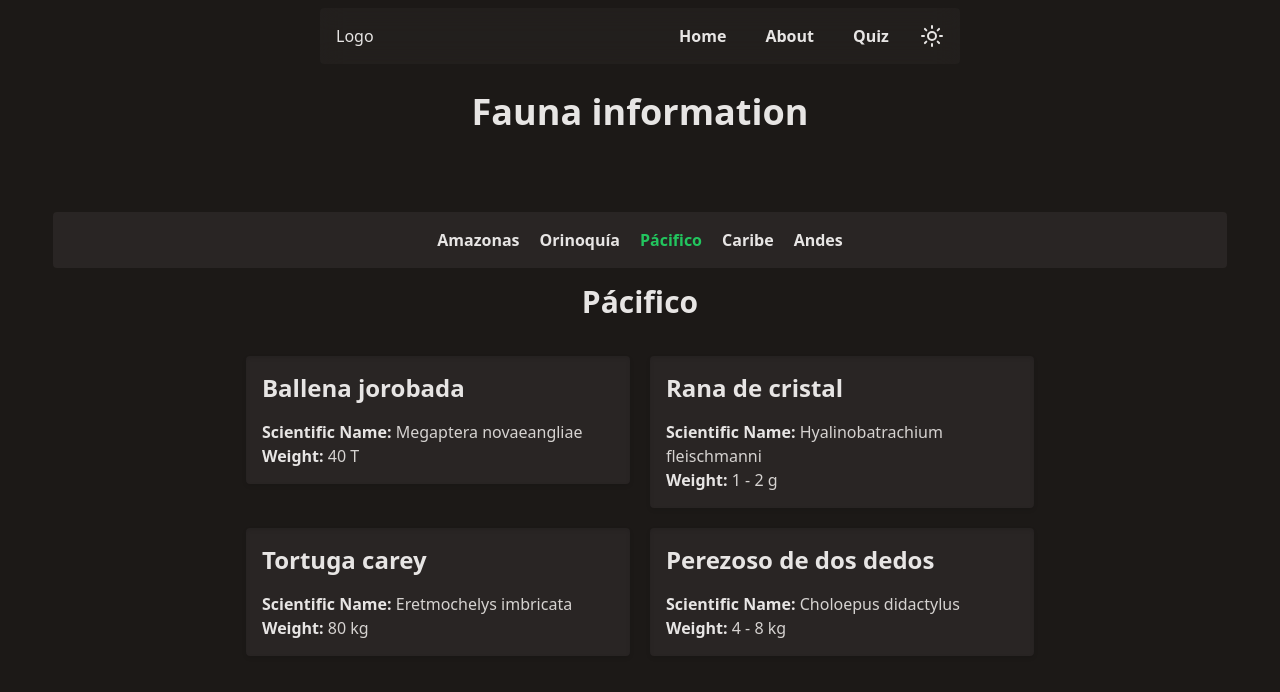
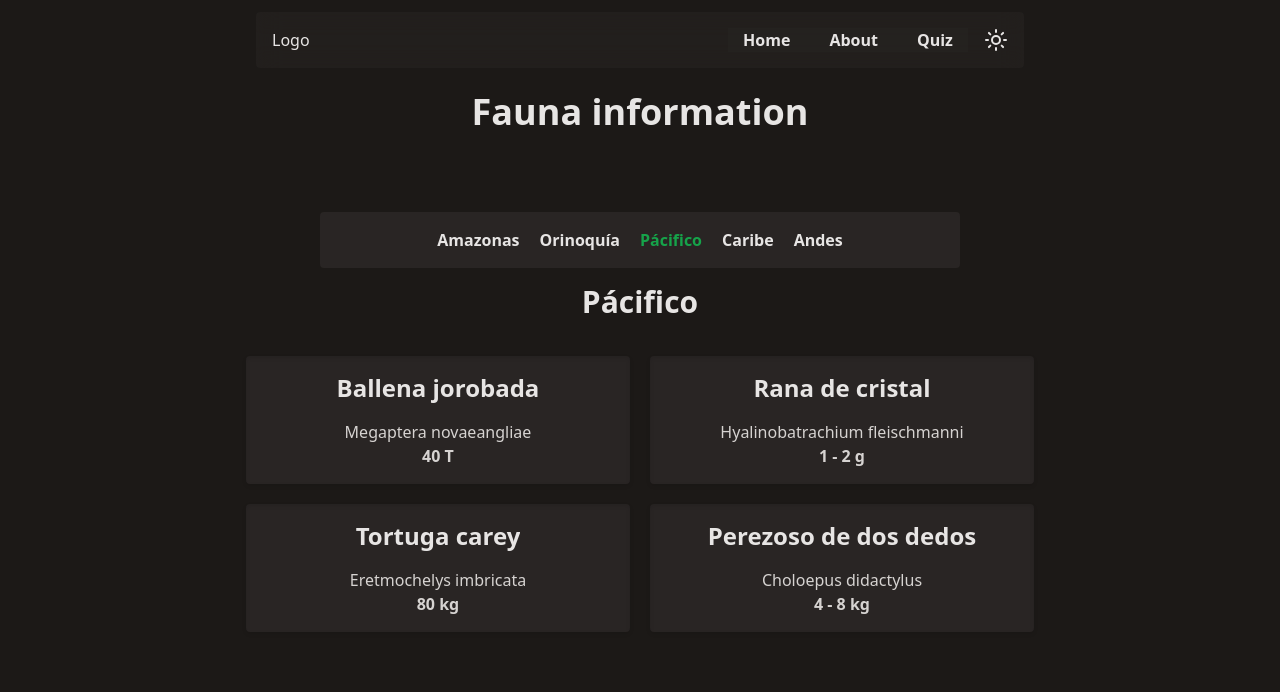
Before and after one commit to SantiagoG500/nature-time, a React (Vite) app: page / in a window 1280 px wide. Shown: the top 692 px of the page. Built offline with nearby package versions, Linux system fonts and the light colour scheme.

Commit message:
Add Theme context and update styles on home page

```diff
--- a/src/components/FilterNav.jsx
+++ b/src/components/FilterNav.jsx
@@ -1,13 +1,21 @@
 export function FilterNav ({ regionNames, currentRegion, updateRegion }) {
   return (
-    <nav className='bg-background-secondary flex justify-center gap-5 p-4 overflow-auto rounded'>
+    <nav className='
+      flex justify-center gap-5 p-4
+      md:max-w-screen-sm
+      m-auto
+      bg-background-secondary
+      overflow-auto
+      rounded
+    '
+    >
       {regionNames.map((regionName) => {
         return (
           <button
             key={regionName}
             className={`
               font-semibold
-              ${currentRegion === regionName ? 'text-color-emphasis' : 'text-color-primary'}
+              ${currentRegion === regionName ? 'text-color-emphasis-600' : 'text-color-primary'}
             `}
             onClick={() => updateRegion(regionName)}
           >
--- a/src/components/Header.jsx
+++ b/src/components/Header.jsx
@@ -1,38 +1,6 @@
 import { Link } from 'react-router-dom'
-import { useRef, useState } from 'react'
-
-import { Moon, Sun } from 'lucide-react'
-
-function ToggleThemeButton () {
-  const [themeDark, setThemeDark] = useState(true)
-
-  const toggleTheme = () => {
-    const body = document.body
-
-    if (themeDark) {
-      body.classList.remove('dark')
-      body.classList.add('light')
-
-      setThemeDark(false)
-    } else {
-      body.classList.remove('light')
-      body.classList.add('dark')
-
-      setThemeDark(true)
-    }
-  }
-
-  return (
-
-    <button onClick={toggleTheme}>
-      {
-      themeDark
-        ? <Sun className='text-color-primary' />
-        : <Moon />
-    }
-    </button>
-  )
-}
+import { useRef } from 'react'
+import ToggleThemeButton from './ToggleThemeButton'
 
 export default function Header () {
   const themeButtonRef = useRef(null)
@@ -41,15 +9,35 @@ export default function Header () {
   const toggleNavVisibility = () => {
     navRef.current.classList.toggle('hidden')
   }
+  //  sticky top-2
+  //  md:w-auto md:max-w-screen-sm m-auto
 
+  // sticky top-4 left-1/2 transform -translate-x-1/2
   return (
-    <header className='flex justify-between p-4 md:w-auto md:max-w-screen-sm m-auto sticky top-2 rounded bg-background-secondary/55 backdrop-blur-md'>
+    <header className='
+      sticky top-3
+      w-11/12 max-w-screen-md
+      m-auto
+      p-4
+      flex justify-between
+      rounded
+      bg-background-secondary/55 backdrop-blur-md
+    '
+    >
       <div className=''>
         <a className='text-color-primary'>Logo</a>
       </div>
 
-      <div className='relative flex  gap-4'>
-        <nav className='hidden space-x-4 absolute right-0 top-full sm:flex sm:relative sm:top-0 ' ref={navRef}>
+      <div className='flex  gap-4'>
+        <nav
+          className='
+            hidden space-x-4 absolute right-0 top-full
+            sm:flex sm:relative sm:top-0
+            sm:bg-transparent sm:backdrop-blur-0
+            bg-background-secondary/55 backdrop-blur-md
+          '
+          ref={navRef}
+        >
           <ul className='flex flex-col items-center pt-4 pb-4 w-60 sm:flex-row sm:p-0 sm:justify-evenly gap-6'>
             <li>
               <Link
--- a/src/components/NatureCard.jsx
+++ b/src/components/NatureCard.jsx
@@ -6,15 +6,24 @@ export default function NatureCard ({ natureInfo }) {
       {natureInfo.map(val => {
         return (
           <Link key={val.scientificName} to={`/wiki?searchterm=${encodeURIComponent(val.scientificName)}`}>
-            <div className='bg-background-secondary p-4 w-96 md:w-96 rounded shadow-custom-dark'>
-              <h2 className='text-color-primary text-2xl font-bold mb-4 text-wrap truncate' key={val.name}>
+            <div
+              className={
+                `
+                  bg-background-secondary p-4 w-96 md:w-96 rounded shadow-custom-dark
+                  flex flex-col items-center
+                  hover:bg-background-emphasis-200
+                  group
+                `
+              }
+            >
+
+              <h2 className='text-color-primary text-2xl font-bold mb-4 text-wrap truncate group-hover:text-color-emphasis-900' key={val.name}>
                 {val.name}
               </h2>
-              <p className='w-fit  text-color-primary-lighter'>
-                <span className='font-bold text-color-primary'>Scientific Name:</span> {val.scientificName}
+              <p className='w-fit  text-color-primary-lighter group-hover:text-color-emphasis-900'>
+                {val.scientificName}
               </p>
-              <p className='w-fit  text-color-primary-lighter'>
-                <span className='font-bold text-color-primary'>Weight: </span>
+              <p className='w-fit  text-color-primary-lighter font-bold group-hover:text-color-emphasis-900'>
                 {val.weight}
               </p>
             </div>
--- /dev/null
+++ b/src/components/ToggleThemeButton.jsx
@@ -0,0 +1,20 @@
+import { useContext } from 'react'
+
+import { themeContext } from '../context/Theme'
+
+import { Moon, Sun } from 'lucide-react'
+
+export default function ToggleThemeButton () {
+  const { themeDark, toggleTheme } = useContext(themeContext)
+
+  return (
+
+    <button onClick={toggleTheme}>
+      {
+      themeDark
+        ? <Sun className='text-color-primary' />
+        : <Moon />
+      }
+    </button>
+  )
+}
--- /dev/null
+++ b/src/context/Theme.jsx
@@ -0,0 +1,16 @@
+import { createContext } from 'react'
+import { useToggleColor } from '../hooks/useToggleColor'
+
+export const themeContext = createContext()
+
+export function ThemeProvider ({ children }) {
+  const { themeDark, toggleTheme } = useToggleColor()
+
+  return (
+    <themeContext.Provider
+      value={{ themeDark, toggleTheme }}
+    >
+      {children}
+    </themeContext.Provider>
+  )
+}
--- /dev/null
+++ b/src/hooks/useToggleColor.js
@@ -0,0 +1,25 @@
+import { useState } from 'react'
+
+export function useToggleColor () {
+  const [themeDark, setThemeDark] = useState(true)
+
+  const toggleTheme = () => {
+    const body = document.body
+
+    if (themeDark) {
+      body.classList.remove('dark')
+      body.classList.add('light')
+
+      console.log('a')
+      setThemeDark(false)
+    } else {
+      body.classList.remove('light')
+      body.classList.add('dark')
+
+      console.log('b')
+      setThemeDark(true)
+    }
+  }
+
+  return { toggleTheme, themeDark }
+}
--- a/src/index.css
+++ b/src/index.css
@@ -2,21 +2,19 @@
 @tailwind components;
 @tailwind utilities;
 
-/* @layer base {
-  :root {
-    --color-bg-primary: 28, 25, 23;
-    --color-bg-secondary: 41, 37, 36;
-    --color-bg-tertiary: 68, 64, 60;
-
-    --color-text-primary: 231, 229, 228;
-    --color-text-secondary: 28, 25, 23;
-
-    --color-text-primary-lighter: 214, 211, 209;
-    --color-text-secondary-lighter: 41, 37, 36;
-
-    --color-text-emphasis: 34, 197, 94;
-  }
-} */
+:root {
+  --color-text-emphasis-50: 240, 253, 244;
+  --color-text-emphasis-100: 220, 252, 231;
+  --color-text-emphasis-200: 187, 247, 208;
+  --color-text-emphasis-300: 134, 239, 172;
+  --color-text-emphasis-400: 74, 222, 128;
+  --color-text-emphasis-500: 34, 197, 94;
+  --color-text-emphasis-600: 22, 163, 74;
+  --color-text-emphasis-700: 21, 128, 61;
+  --color-text-emphasis-800: 22, 101, 52;
+  --color-text-emphasis-900: 20, 83, 45;
+  --color-text-emphasis-950: 5, 46, 22;
+}
 
 .dark {
   --color-bg-primary: 28, 25, 23;
@@ -41,8 +39,6 @@
 
   --color-text-primary-lighter: 120, 113, 108;
   --color-text-secondary-lighter: 214, 211, 209;
-
-  --color-text-emphasis: 34, 197, 94;
 }
 
 /* --main-color-50: 250, 250, 249;
--- a/src/routes/layout/AppLayout.jsx
+++ b/src/routes/layout/AppLayout.jsx
@@ -1,11 +1,12 @@
 import { Outlet } from 'react-router-dom'
 import { NatureContext } from '../../context/Nature'
+import { ThemeProvider } from '../../context/Theme'
 
 import Header from '../../components/Header'
 
 export default function AppLayout ({ children }) {
   return (
-
+    <ThemeProvider>
       <NatureContext>
         <div className='h-screen bg-back t-'>
           <Header />
@@ -14,6 +15,6 @@ export default function AppLayout ({ children }) {
           </main>
         </div>
       </NatureContext>
-
+    </ThemeProvider>
   )
 }
--- a/tailwind.config.js
+++ b/tailwind.config.js
@@ -12,7 +12,19 @@ export default {
         background: {
           primary: 'rgba(var(--color-bg-primary))',
           secondary: 'rgba(var(--color-bg-secondary))',
-          tertiary: 'rgba(var(--color-bg-tertiary))'
+          tertiary: 'rgba(var(--color-bg-tertiary))',
+
+          'emphasis-50': 'rgba(var(--color-text-emphasis-50))',
+          'emphasis-100': 'rgba(var(--color-text-emphasis-100))',
+          'emphasis-200': 'rgba(var(--color-text-emphasis-200))',
+          'emphasis-300': 'rgba(var(--color-text-emphasis-300))',
+          'emphasis-400': 'rgba(var(--color-text-emphasis-400))',
+          'emphasis-500': 'rgba(var(--color-text-emphasis-500))',
+          'emphasis-600': 'rgba(var(--color-text-emphasis-600))',
+          'emphasis-700': 'rgba(var(--color-text-emphasis-700))',
+          'emphasis-800': 'rgba(var(--color-text-emphasis-800))',
+          'emphasis-900': 'rgba(var(--color-text-emphasis-900))',
+          'emphasis-950': 'rgba(var(--color-text-emphasis-950))'
         },
         color: {
           primary: 'rgba(var(--color-text-primary))',
@@ -20,7 +32,18 @@ export default {
           'primary-lighter': 'rgba(var(--color-text-primary-lighter))',
           'secondary-lighter': 'rgba(var(--color-text-secondary-lighter))',
 
-          emphasis: 'rgba(var(--color-text-emphasis))'
+          'emphasis-50': 'rgba(var(--color-text-emphasis-50))',
+          'emphasis-100': 'rgba(var(--color-text-emphasis-100))',
+          'emphasis-200': 'rgba(var(--color-text-emphasis-200))',
+          'emphasis-300': 'rgba(var(--color-text-emphasis-300))',
+          'emphasis-400': 'rgba(var(--color-text-emphasis-400))',
+          'emphasis-500': 'rgba(var(--color-text-emphasis-500))',
+          'emphasis-600': 'rgba(var(--color-text-emphasis-600))',
+          'emphasis-700': 'rgba(var(--color-text-emphasis-700))',
+          'emphasis-800': 'rgba(var(--color-text-emphasis-800))',
+          'emphasis-900': 'rgba(var(--color-text-emphasis-900))',
+          'emphasis-950': 'rgba(var(--color-text-emphasis-950))'
+
         }
       },
       boxShadow: {
```
Also changed, not shown: src/hooks/userFilters.js (renamed from src/hooks/userFilters.jsx). Lines whose indentation alone changed are shown as unchanged.
